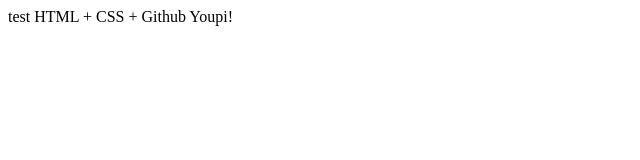
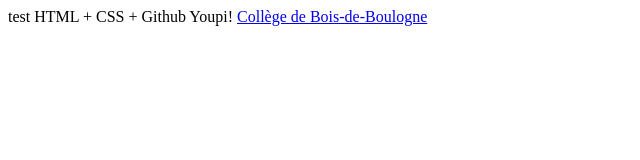
Before and after one commit to fenghebonjour/testgit3-1, a plain HTML site: page index.html in a window 1280 px wide. Shown: the whole page, without its empty margins (0-640 px from the left). Drawn offline with Linux system fonts and the light colour scheme.

Commit message:
Update index.html

```diff
--- a/index.html
+++ b/index.html
@@ -7,5 +7,8 @@
 </head>
 <body>
     test HTML + CSS + Github Youpi!
+    <a href= "http://bdeb.qc.ca/" target="blank" title="C moi :D Imed">
+	    Collège de Bois-de-Boulogne
+	</a>
 </body>
 </html>
```
